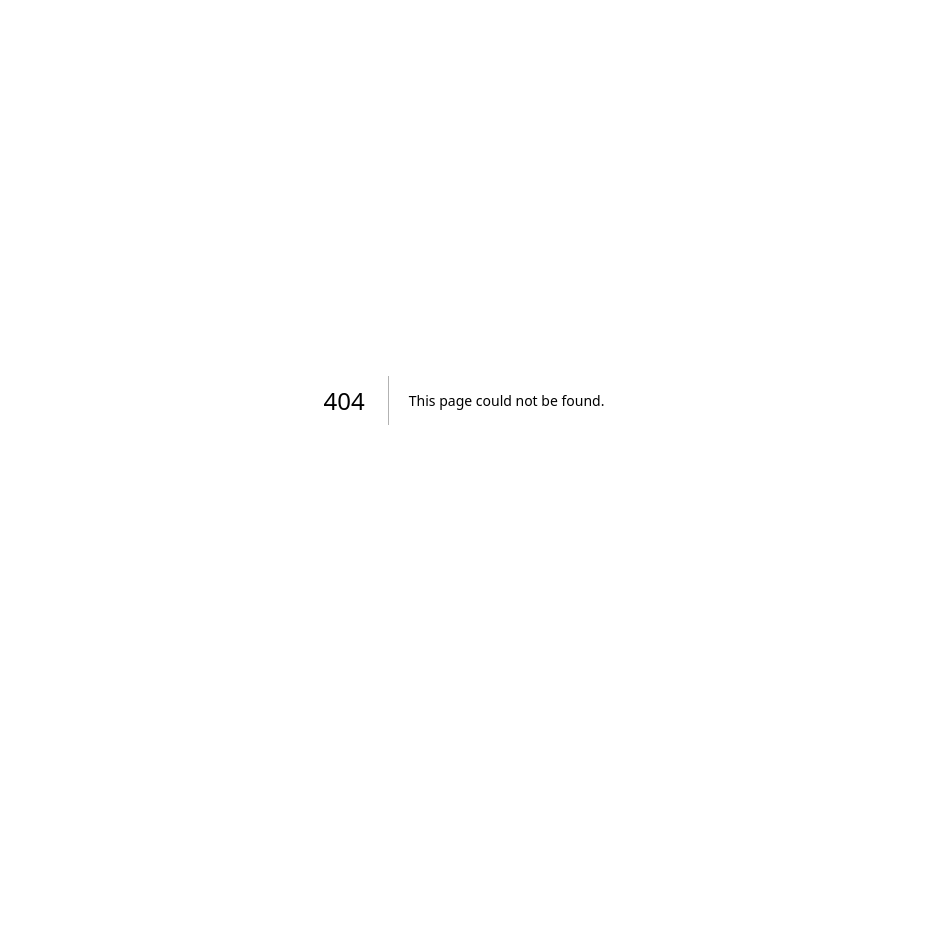
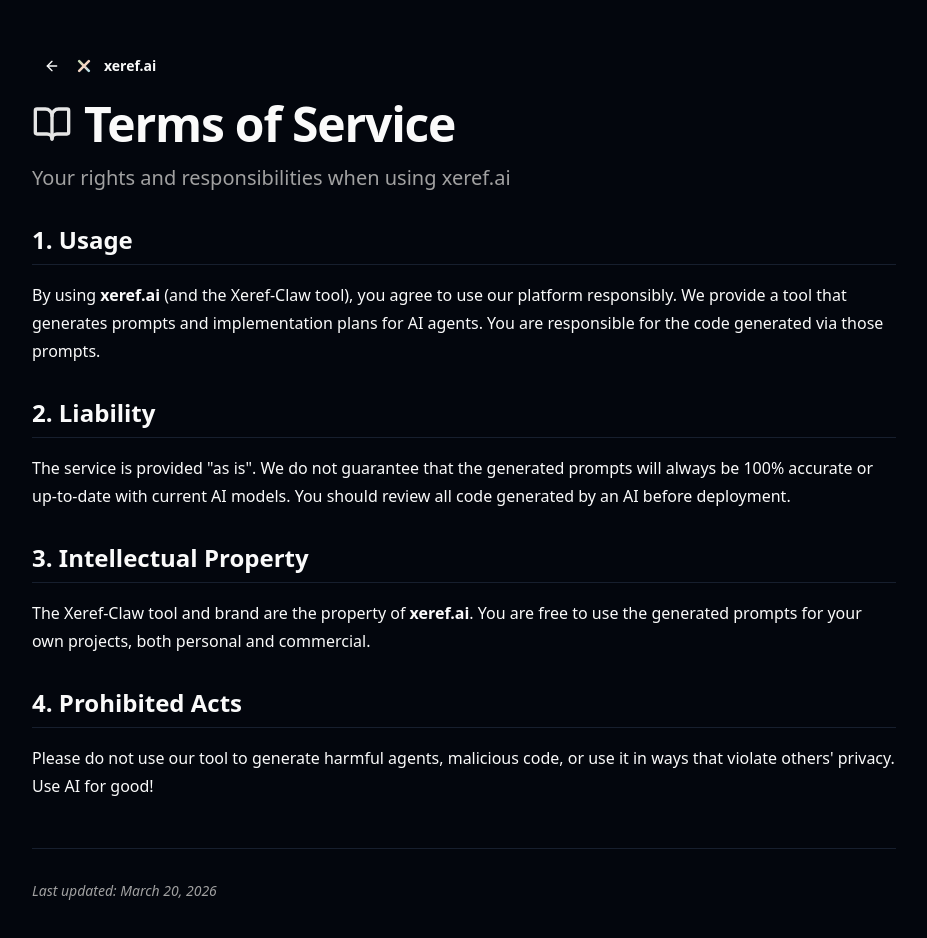
Before and after one commit to bugrakarsli/xeref, a Next.js app: page /terms in a window 1280 px wide. Before the commit this address had no page. Shown: the top 938 px of the page, without its empty margins (176-1103 px from the left). Before the commit the page ends 800 px from the top, so only its background shows below. Built offline with nearby package versions, Linux system fonts and the light colour scheme.

Commit message:
Feat: Redesign branding to xeref.ai, improve Builder UX, and add Privacy/Terms pages.

```diff
--- a/app/about/page.tsx
+++ b/app/about/page.tsx
@@ -1,17 +1,19 @@
 import Link from 'next/link';
 import { Button } from '@/components/ui/button';
 import { ArrowLeft, Rocket, Github, Youtube, Globe } from 'lucide-react';
+import { XerefLogo } from '@/components/xeref-logo';
+
 
 export default function AboutPage() {
   return (
     <div className="container mx-auto max-w-4xl py-12 px-4">
       <div className="mb-8">
-        <Button variant="ghost" className="pl-0 gap-2 mb-4" asChild>
+        <Button variant="ghost" className="pl-0 gap-2 mb-4 hover:bg-transparent" asChild>
           <Link href="/">
-            <ArrowLeft size={16} /> Back
+            <ArrowLeft size={16} /> <XerefLogo className="h-6 w-6 ml-1" /> <span className="font-bold">xeref.ai</span>
           </Link>
         </Button>
-        <h1 className="text-4xl font-extrabold tracking-tight lg:text-5xl mb-4">About Xeref-Claw</h1>
+        <h1 className="text-4xl font-extrabold tracking-tight lg:text-5xl mb-4">About xeref.ai</h1>
         <p className="text-xl text-muted-foreground">
           The easiest way to build complex, local-first AI agents.
         </p>
@@ -21,8 +23,8 @@
         <section className="prose dark:prose-invert max-w-none">
           <h2 className="text-2xl font-bold mb-4">The Vision</h2>
           <p className="leading-7">
-            Xeref-Claw is part of the <strong>XerefAI</strong> ecosystem, designed to democratize access to powerful, autonomous AI agents.
-            Inspired by the <em>OpenClaw</em> project and Jack Roberts&apos; <em>Gravity Claw</em> concept, this tool bridges the gap between
+            Xeref-Claw is part of the <strong>xeref.ai</strong> ecosystem, designed to democratize access to powerful, autonomous AI agents.
+            Inspired by the <em>OpenClaw</em> project concept, this tool bridges the gap between
             complex code and simple Lego-like building blocks.
           </p>
           <p className="leading-7 mt-4">
@@ -48,7 +50,7 @@
         <section>
           <h2 className="text-2xl font-bold mb-6">Connect with the Community</h2>
           <div className="grid gap-4 md:grid-cols-3">
-            <Link href="https://github.com/BugraKarsli1" target="_blank" className="flex items-center justify-center p-6 border rounded-lg hover:bg-accent hover:border-primary transition-all group">
+            <Link href="https://github.com/BugraKarsli" target="_blank" className="flex items-center justify-center p-6 border rounded-lg hover:bg-accent hover:border-primary transition-all group">
                <Github className="w-8 h-8 mb-2 group-hover:text-primary transition-colors" />
                <span className="font-semibold ml-3">GitHub</span>
             </Link>
@@ -56,9 +58,9 @@
                <Youtube className="w-8 h-8 mb-2 group-hover:text-red-500 transition-colors" />
                <span className="font-semibold ml-3">YouTube</span>
             </Link>
-            <Link href="#" className="flex items-center justify-center p-6 border rounded-lg hover:bg-accent hover:border-blue-500 transition-all group">
+            <Link href="https://www.skool.com/bugrakarsli-ai-automations/about" target="_blank" className="flex items-center justify-center p-6 border rounded-lg hover:bg-accent hover:border-blue-500 transition-all group">
                <Globe className="w-8 h-8 mb-2 group-hover:text-blue-500 transition-colors" />
-               <span className="font-semibold ml-3">XerefAI</span>
+               <span className="font-semibold ml-3">Skool Community</span>
             </Link>
           </div>
         </section>
--- a/app/builder/page.tsx
+++ b/app/builder/page.tsx
@@ -7,8 +7,12 @@
 import { FeatureGrid } from '@/components/feature-grid';
 import { Basket } from '@/components/basket';
 import { Input } from '@/components/ui/input';
-import { Search } from 'lucide-react';
+import { Button } from '@/components/ui/button';
+import { XerefLogo } from '@/components/xeref-logo';
+import { Search, ArrowLeft } from 'lucide-react';
 import { toast } from 'sonner';
+import Link from 'next/link';
+
 
 export default function BuilderPage() {
   const [selectedCategory, setSelectedCategory] = useState<string | null>(null);
@@ -59,26 +63,45 @@
     <div className="min-h-screen bg-background relative pb-32">
        {/* Search Bar Header */}
        <header className="sticky top-0 z-40 w-full border-b bg-background/80 backdrop-blur supports-[backdrop-filter]:bg-background/60">
-         <div className="container flex h-16 items-center space-x-4 sm:justify-between sm:space-x-0 mx-auto px-4">
-           <div className="flex gap-6 md:gap-10">
-             <span className="font-bold inline-block">Xeref-Claw</span>
-           </div>
+         <div className="container flex h-20 items-center justify-between mx-auto px-4">
+           {/* Left: Branding */}
+           <Link href="/" className="flex items-center gap-2 font-bold text-lg hover:opacity-80 transition-opacity">
+             <XerefLogo className="h-8 w-8" />
+             <span className="hidden sm:inline">xeref.ai</span>
+           </Link>
 
-           <div className="flex-1 sm:grow-0 w-full max-w-sm">
+           {/* Center: Search Bar */}
+           <div className="flex-1 max-w-xl px-4">
              <div className="relative">
-               <Search className="absolute left-2.5 top-2.5 h-4 w-4 text-muted-foreground" />
+               <Search className="absolute left-3 top-1/2 -translate-y-1/2 h-5 w-5 text-muted-foreground" />
                <Input
                  type="search"
-                 placeholder="Search capabilities..."
-                 className="pl-9 h-9 w-full bg-muted/50 focus-visible:bg-background transition-colors"
+                 placeholder="Search capabilities (e.g., Telegram, Memory, Vision)..."
+                 className="pl-10 h-11 w-full bg-muted/30 border-2 focus-visible:border-primary/50 focus-visible:bg-background transition-all text-base rounded-xl"
                  value={searchQuery}
                  onChange={(e) => setSearchQuery(e.target.value)}
                />
              </div>
            </div>
+
+           {/* Right: Back Button */}
+           <div className="flex items-center gap-4">
+             <Button variant="ghost" size="sm" asChild className="hidden md:flex gap-2 text-muted-foreground hover:text-foreground">
+               <Link href="/">
+                 <ArrowLeft className="h-4 w-4" />
+                 Back to Homepage
+               </Link>
+             </Button>
+             {/* Small screen back icon */}
+             <Button variant="ghost" size="icon" asChild className="md:hidden">
+               <Link href="/">
+                 <ArrowLeft className="h-5 w-5" />
+               </Link>
+             </Button>
+           </div>
          </div>
 
-         <div className="container mx-auto px-4">
+         <div className="container mx-auto px-4 pb-2">
             <CategoryFilter
               categories={categories}
               selectedCategory={selectedCategory}
--- a/app/layout.tsx
+++ b/app/layout.tsx
@@ -13,8 +13,8 @@
 });
 
 export const metadata: Metadata = {
-  title: "Xeref-Claw | AI Agent Builder",
-  description: "Build custom OpenClaw agents with Xeref-Claw.",
+  title: "xeref.ai | AI Agent Builder",
+  description: "Build custom autonomous agents for the xeref.ai ecosystem.",
 };
 
 export default function RootLayout({
--- a/app/page.tsx
+++ b/app/page.tsx
@@ -1,7 +1,9 @@
 import Link from 'next/link';
 import { Button } from '@/components/ui/button';
 import { Badge } from '@/components/ui/badge';
-import { ArrowRight, Terminal, Cpu, Bot, Code } from 'lucide-react';
+import { ArrowRight, Terminal, Cpu, Code } from 'lucide-react';
+import { XerefLogo } from '@/components/xeref-logo';
+
 
 export default function Home() {
   return (
@@ -9,15 +11,15 @@
       {/* Navigation */}
       <header className="px-4 lg:px-6 h-14 flex items-center border-b backdrop-blur-sm sticky top-0 z-50">
         <Link className="flex items-center justify-center font-bold text-lg" href="/">
-          <Bot className="h-6 w-6 mr-2 text-primary" />
-          Xeref-Claw
+          <XerefLogo className="h-8 w-8 mr-2" />
+          xeref.ai
         </Link>
         <nav className="ml-auto flex gap-4 sm:gap-6 items-center">
           <Link className="text-sm font-medium hover:underline underline-offset-4" href="/builder">
             Features
           </Link>
           <Link className="text-sm font-medium hover:underline underline-offset-4" href="/about">
-            About OpenClaw
+            About XerefClaw
           </Link>
           <Button size="sm" asChild>
             <Link href="/builder">Start Building</Link>
@@ -45,7 +47,7 @@
                 </Link>
               </Button>
               <Button variant="outline" size="lg" className="h-12 px-8" asChild>
-                <Link href="https://github.com/BugraKarsli1" target="_blank">
+                <Link href="https://github.com/BugraKarsli" target="_blank">
                   View on GitHub
                 </Link>
               </Button>
@@ -92,10 +94,10 @@
       <footer className="flex flex-col gap-2 sm:flex-row py-6 w-full shrink-0 items-center px-4 md:px-6 border-t font-mono text-xs text-muted-foreground">
         <p>© 2026 XerefAI. All rights reserved.</p>
         <nav className="sm:ml-auto flex gap-4 sm:gap-6">
-          <Link className="hover:underline underline-offset-4" href="#">
+          <Link className="hover:underline underline-offset-4" href="/terms">
             Terms of Service
           </Link>
-          <Link className="hover:underline underline-offset-4" href="#">
+          <Link className="hover:underline underline-offset-4" href="/privacy">
             Privacy
           </Link>
         </nav>
--- /dev/null
+++ b/app/privacy/page.tsx
@@ -0,0 +1,64 @@
+import Link from 'next/link';
+import { Button } from '@/components/ui/button';
+import { ArrowLeft, Shield } from 'lucide-react';
+import { XerefLogo } from '@/components/xeref-logo';
+
+export default function PrivacyPage() {
+  return (
+    <div className="container mx-auto max-w-4xl py-12 px-4">
+      <div className="mb-8">
+        <Button variant="ghost" className="pl-0 gap-2 mb-4 hover:bg-transparent" asChild>
+          <Link href="/">
+            <ArrowLeft size={16} /> <XerefLogo className="h-6 w-6 ml-1" /> <span className="font-bold">xeref.ai</span>
+          </Link>
+        </Button>
+        <h1 className="text-4xl font-extrabold tracking-tight lg:text-5xl mb-4 flex items-center gap-3">
+          <Shield className="text-primary w-10 h-10" /> Privacy Policy
+        </h1>
+        <p className="text-xl text-muted-foreground">
+          How we handle your data at xeref.ai
+        </p>
+      </div>
+
+      <div className="prose dark:prose-invert max-w-none space-y-8">
+        <section>
+          <h2 className="text-2xl font-bold border-b pb-2">1. Overview</h2>
+          <p className="leading-7 mt-4">
+            At <strong>xeref.ai</strong>, we take your privacy seriously. The Xeref-Claw project is designed with a **local-first** philosophy. This means that the prompts you generate and the configurations you create are processed primarily in your browser and on your local machine.
+          </p>
+        </section>
+
+        <section>
+          <h2 className="text-2xl font-bold border-b pb-2">2. Data Collection</h2>
+          <p className="leading-7 mt-4">
+            We do not store your generated prompts, API keys, or personal configurations on our servers.
+            The application is a stateless tool:
+          </p>
+          <ul className="list-disc pl-6 space-y-2 mt-2">
+            <li><strong>No Database:</strong> We don&apos;t save your agent designs.</li>
+            <li><strong>Local Storage:</strong> We may use browser local storage to save your session state (like selected features) so you don&apos;t lose work if you refresh.</li>
+            <li><strong>Telemetry:</strong> We may collect anonymous usage data (e.g., which buttons are clicked) to help improve the tool, but we never collect personal content.</li>
+          </ul>
+        </section>
+
+        <section>
+          <h2 className="text-2xl font-bold border-b pb-2">3. Third-Party Services</h2>
+          <p className="leading-7 mt-4">
+            Xeref-Claw provides prompts for use in third-party AI IDEs (like Google Antigravity). When you paste a generated prompt into those tools, your data is subject to their respective privacy policies.
+          </p>
+        </section>
+
+        <section>
+          <h2 className="text-2xl font-bold border-b pb-2">4. Your Control</h2>
+          <p className="leading-7 mt-4">
+            Because everything is local, you have full control. You can clear your browser data at any time to remove all traces of your session from your machine.
+          </p>
+        </section>
+
+        <footer className="mt-12 pt-8 border-t text-sm text-muted-foreground italic">
+          Last updated: March 20, 2026
+        </footer>
+      </div>
+    </div>
+  );
+}
--- /dev/null
+++ b/app/terms/page.tsx
@@ -0,0 +1,58 @@
+import Link from 'next/link';
+import { Button } from '@/components/ui/button';
+import { ArrowLeft, BookOpen } from 'lucide-react';
+import { XerefLogo } from '@/components/xeref-logo';
+
+export default function TermsPage() {
+  return (
+    <div className="container mx-auto max-w-4xl py-12 px-4">
+      <div className="mb-8">
+        <Button variant="ghost" className="pl-0 gap-2 mb-4 hover:bg-transparent" asChild>
+          <Link href="/">
+            <ArrowLeft size={16} /> <XerefLogo className="h-6 w-6 ml-1" /> <span className="font-bold">xeref.ai</span>
+          </Link>
+        </Button>
+        <h1 className="text-4xl font-extrabold tracking-tight lg:text-5xl mb-4 flex items-center gap-3">
+          <BookOpen className="text-primary w-10 h-10" /> Terms of Service
+        </h1>
+        <p className="text-xl text-muted-foreground">
+          Your rights and responsibilities when using xeref.ai
+        </p>
+      </div>
+
+      <div className="prose dark:prose-invert max-w-none space-y-8">
+        <section>
+          <h2 className="text-2xl font-bold border-b pb-2">1. Usage</h2>
+          <p className="leading-7 mt-4">
+            By using <strong>xeref.ai</strong> (and the Xeref-Claw tool), you agree to use our platform responsibly. We provide a tool that generates prompts and implementation plans for AI agents. You are responsible for the code generated via those prompts.
+          </p>
+        </section>
+
+        <section>
+          <h2 className="text-2xl font-bold border-b pb-2">2. Liability</h2>
+          <p className="leading-7 mt-4">
+            The service is provided &quot;as is&quot;. We do not guarantee that the generated prompts will always be 100% accurate or up-to-date with current AI models. You should review all code generated by an AI before deployment.
+          </p>
+        </section>
+
+        <section>
+          <h2 className="text-2xl font-bold border-b pb-2">3. Intellectual Property</h2>
+          <p className="leading-7 mt-4">
+            The Xeref-Claw tool and brand are the property of <strong>xeref.ai</strong>. You are free to use the generated prompts for your own projects, both personal and commercial.
+          </p>
+        </section>
+
+        <section>
+          <h2 className="text-2xl font-bold border-b pb-2">4. Prohibited Acts</h2>
+          <p className="leading-7 mt-4">
+             Please do not use our tool to generate harmful agents, malicious code, or use it in ways that violate others&apos; privacy. Use AI for good!
+          </p>
+        </section>
+
+        <footer className="mt-12 pt-8 border-t text-sm text-muted-foreground italic">
+          Last updated: March 20, 2026
+        </footer>
+      </div>
+    </div>
+  );
+}
--- /dev/null
+++ b/components/xeref-logo.tsx
@@ -0,0 +1,29 @@
+import React from 'react';
+
+export function XerefLogo({ className }: { className?: string }) {
+  return (
+    <div className={`relative flex items-center justify-center ${className}`}>
+      <svg
+        width="100%"
+        height="100%"
+        viewBox="0 0 100 100"
+        fill="none"
+        xmlns="http://www.w3.org/2000/svg"
+      >
+        <defs>
+          <linearGradient id="logo-gradient" x1="0%" y1="0%" x2="100%" y2="100%">
+            <stop offset="0%" stopColor="#C5D9B5" />
+            <stop offset="50%" stopColor="#F5D4C1" />
+            <stop offset="100%" stopColor="#B8DFE6" />
+          </linearGradient>
+        </defs>
+        <path
+          d="M20 20L80 80M80 20L20 80"
+          stroke="url(#logo-gradient)"
+          strokeWidth="16"
+          strokeLinecap="round"
+        />
+      </svg>
+    </div>
+  );
+}
```
